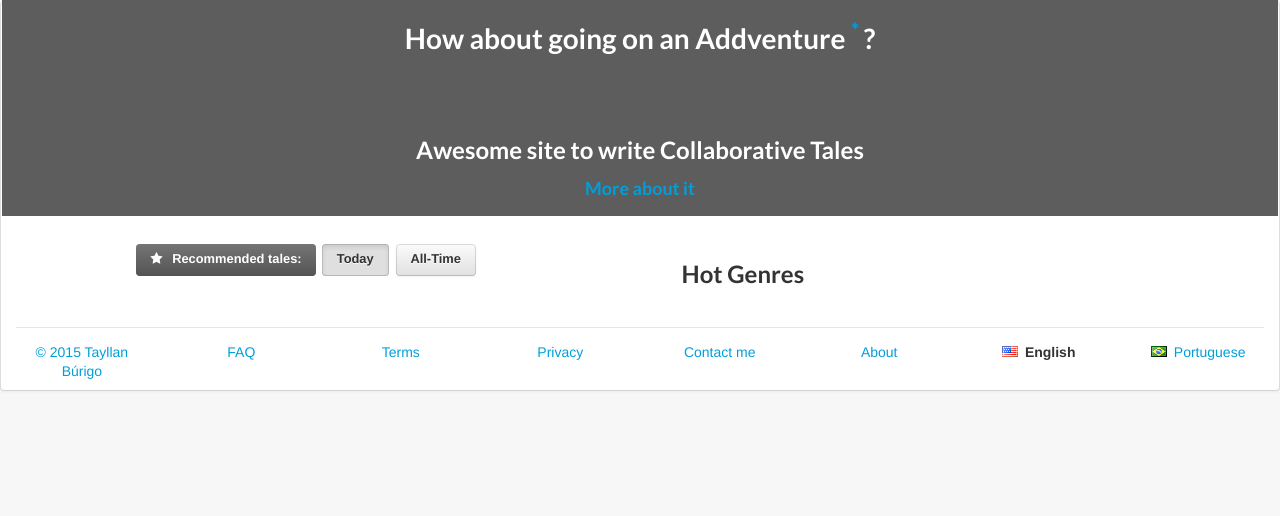
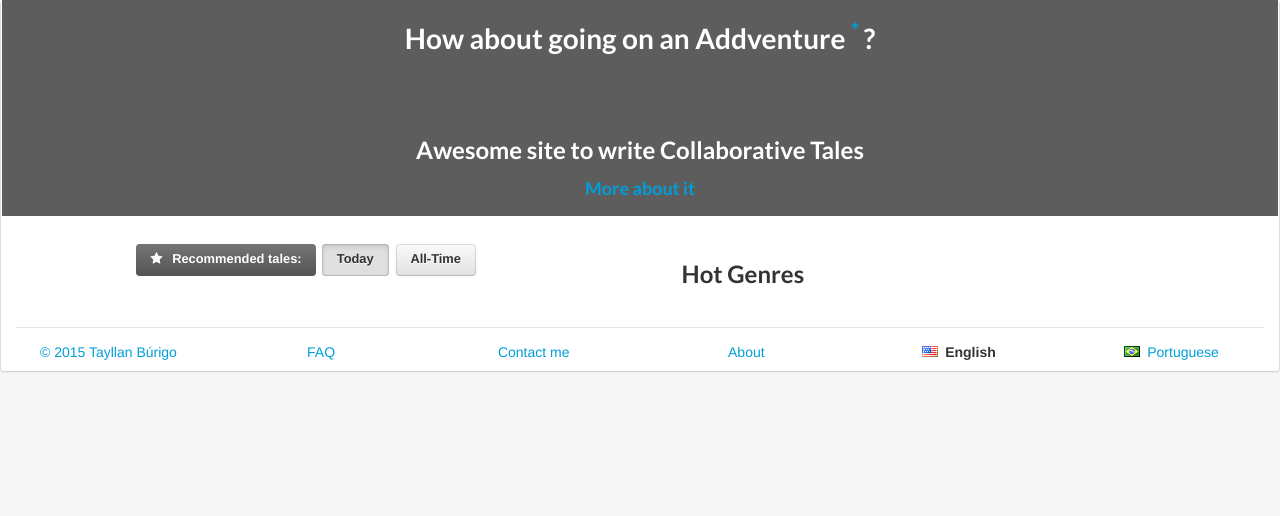
Before and after one commit to tayllan/anaddventure, a Flask app: page / in a window 1280 px wide. Shown: the part 98-614 px from the top of the page. Run offline with Flask 2, Linux system fonts and the light colour scheme; data that the repository does not hold is empty; some libraries are stand-ins or nearby versions.

Commit message:
Removed Terms and Privacy

```diff
--- a/site/main.py
+++ b/site/main.py
@@ -1217,14 +1217,6 @@ def about():
 def faq():
 	return render_template('faq.html')
 
-@app.route('/terms')
-def terms():
-	return render_template('terms.html')
-
-@app.route('/privacy')
-def privacy():
-	return render_template('privacy.html')
-
 # Ajax
 @app.route('/get_user_info/')
 def get_user_info():
--- a/site/templates/layout.html
+++ b/site/templates/layout.html
@@ -48,18 +48,12 @@
 			<div class="ui divider"></div>
 
 			<footer class="ui grid center aligned">
-				<div class="doubling eight column row">
+				<div class="doubling six column row">
 					<span class="column">
 						<a href="https://github.com/tayllan">&copy; 2015 Tayllan Búrigo</a>
 					</span>
 					<span class="column">
 						<a href="/faq">FAQ</a>
-					</span>
-					<span class="column">
-						<a href="/terms">{{_('TERMS')}}</a>
-					</span>
-					<span class="column">
-						<a href="/privacy">{{_('PRIVACY')}}</a>
 					</span>
 					<span class="column">
 						<a href="/contact">{{_('CONTACT')}}</a>
```
Also changed, not shown: site/templates/privacy.html (deleted, +0 -33 lines), site/templates/terms.html (deleted, +0 -33 lines).
